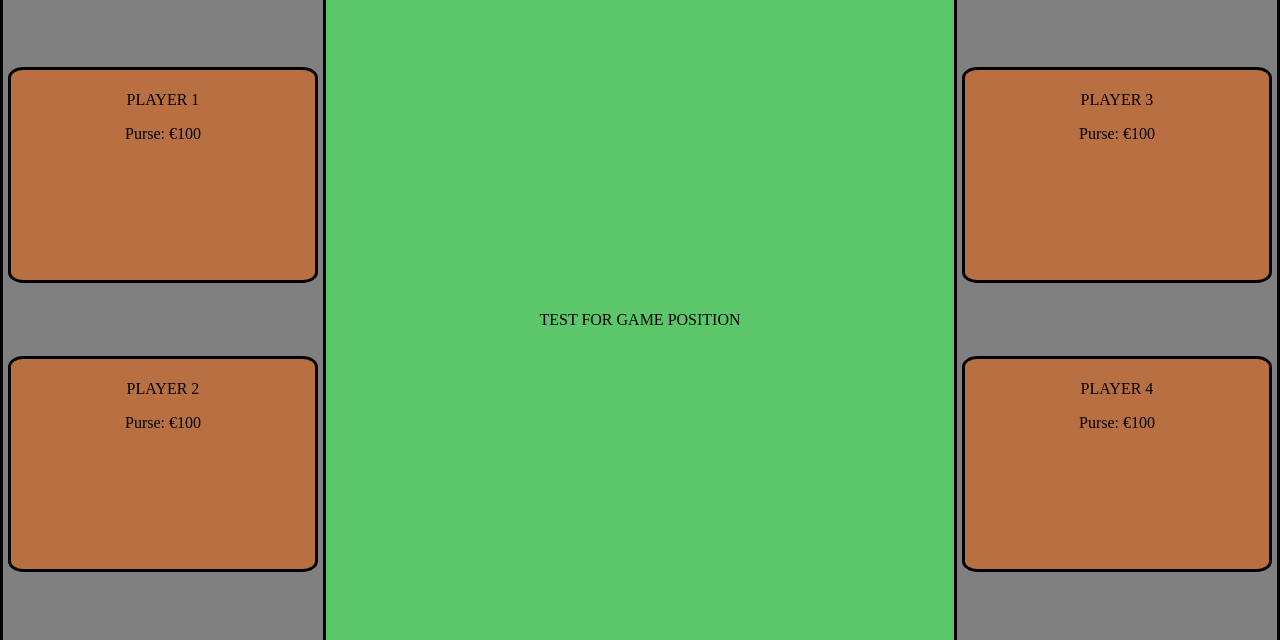
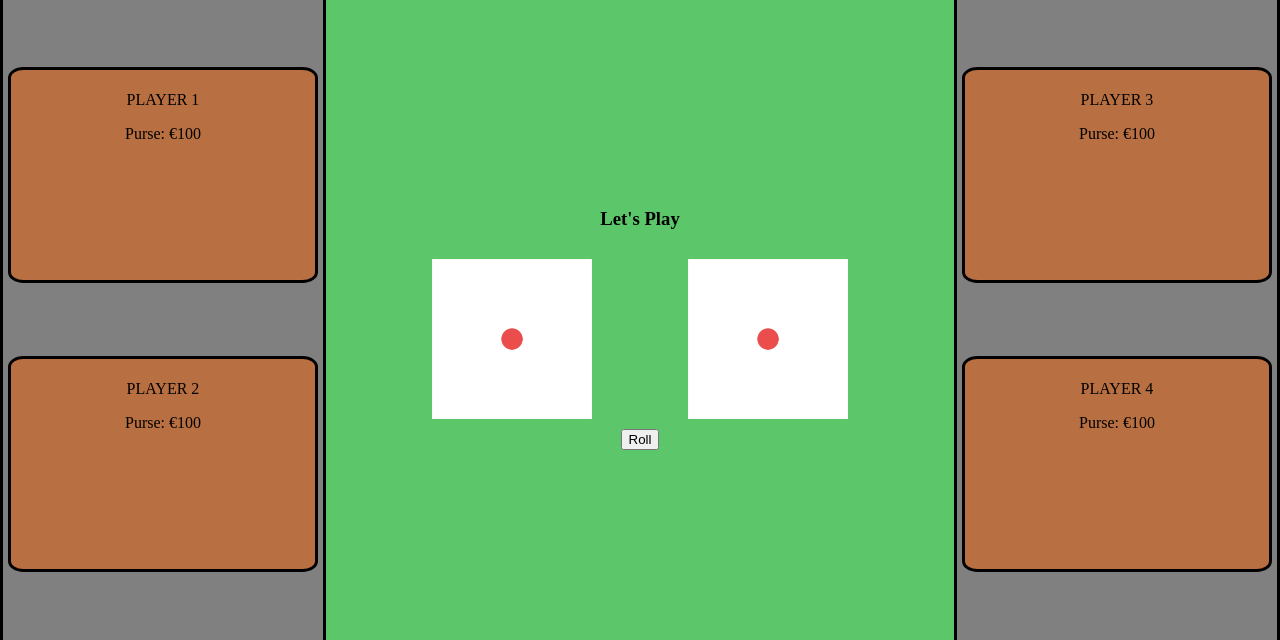
Before and after one commit to StephenJMScott/crapswebproject, a plain HTML site: page index.html in a window 1280 px wide. Shown: the part 71-711 px from the top of the page. Drawn offline with Linux system fonts and the light colour scheme.

Commit message:
dice display and score display added 11.38 12/04/2018

```diff
--- a/css/style.css
+++ b/css/style.css
@@ -203,6 +203,22 @@ footer li{
     min-height: 48vh;
 }
 
+
+#dice-display{
+    display: flex;
+    flex-direction:row;
+    justify-content:space-evenly;
+    width:100%;
+}
+
+#dice-display img{
+    padding: 10px;
+    height: auto;
+    width: auto;
+    max-width: 20vw;
+    max-height: 20vh;
+}
+
 #player1, #player2, #player3, #player4{
     min-height: 14vh;
     min-width: 50%;
--- a/index.html
+++ b/index.html
@@ -12,7 +12,7 @@
     <header>
         <ul class = "heading">
             <li><p class = "titleP">CRAPS</p></li>
-            <li><img src = "css/assets/dice.png"></li>
+            <li><img src = "css/assets/titleDice.png"></li>
             <li><p class ="titleP"  id = "modalLaunch">SET UP</p>
 
                 <!-- The Modal -->
@@ -57,7 +57,18 @@
             </section> <!-- end of first players section -->
 
             <section id = "game">
-                <p> TEST FOR GAME POSITION</p>
+                <div id = "game-message">
+                    <h3 id = "messagedDisplayed">Let's Play</h3>
+                </div>
+                <div id = "dice-display">
+                    <img id="left-dice" src = "css/assets/dice-1.png"></li>
+                    <br>
+                    <img id="right-dice" src = "css/assets/dice-1.png"></li>
+                </div>
+                <div id = "roll-the-dice">
+                    <button type="button" class ="rollTheDice">Roll</button>
+                </div>
+
             </section> <!-- end of game area -->
 
             <section id = "participants2">
--- a/js/app.js
+++ b/js/app.js
@@ -25,3 +25,28 @@ window.onclick = function(event) {
         modal.style.display = "none";
     }
 }
+
+
+//JavaScript for rolling the dice
+
+
+document.querySelector(".rollTheDice").addEventListener("click",function(){
+
+    //1. get two random numbers
+    var die1 = Math.floor(Math.random()*6) + 1;
+    var die2 = Math.floor(Math.random()*6) + 1;
+
+    //2. update dice image to reflect random number
+
+    var die1DOM = document.getElementById("left-dice");
+    die1DOM.src = "css/assets/dice-" + die1 + ".png";
+
+    var die2DOM = document.getElementById("right-dice");
+    die2DOM.src = "css/assets/dice-" + die2 + ".png";
+
+    //3. add the dice and display the score
+
+    var score = die1 + die2;
+    document.getElementById("messagedDisplayed").innerHTML = "You rolled a " + score + "!"  ;
+
+});
```
Also changed, not shown: css/assets/dice-1.png (added), css/assets/dice-2.png (added), css/assets/dice-3.png (added), css/assets/dice-4.png (added), css/assets/dice-5.png (added), css/assets/dice-6.png (added), css/assets/reddice.png (deleted), css/assets/titleDice.png (renamed from css/assets/dice.png).
